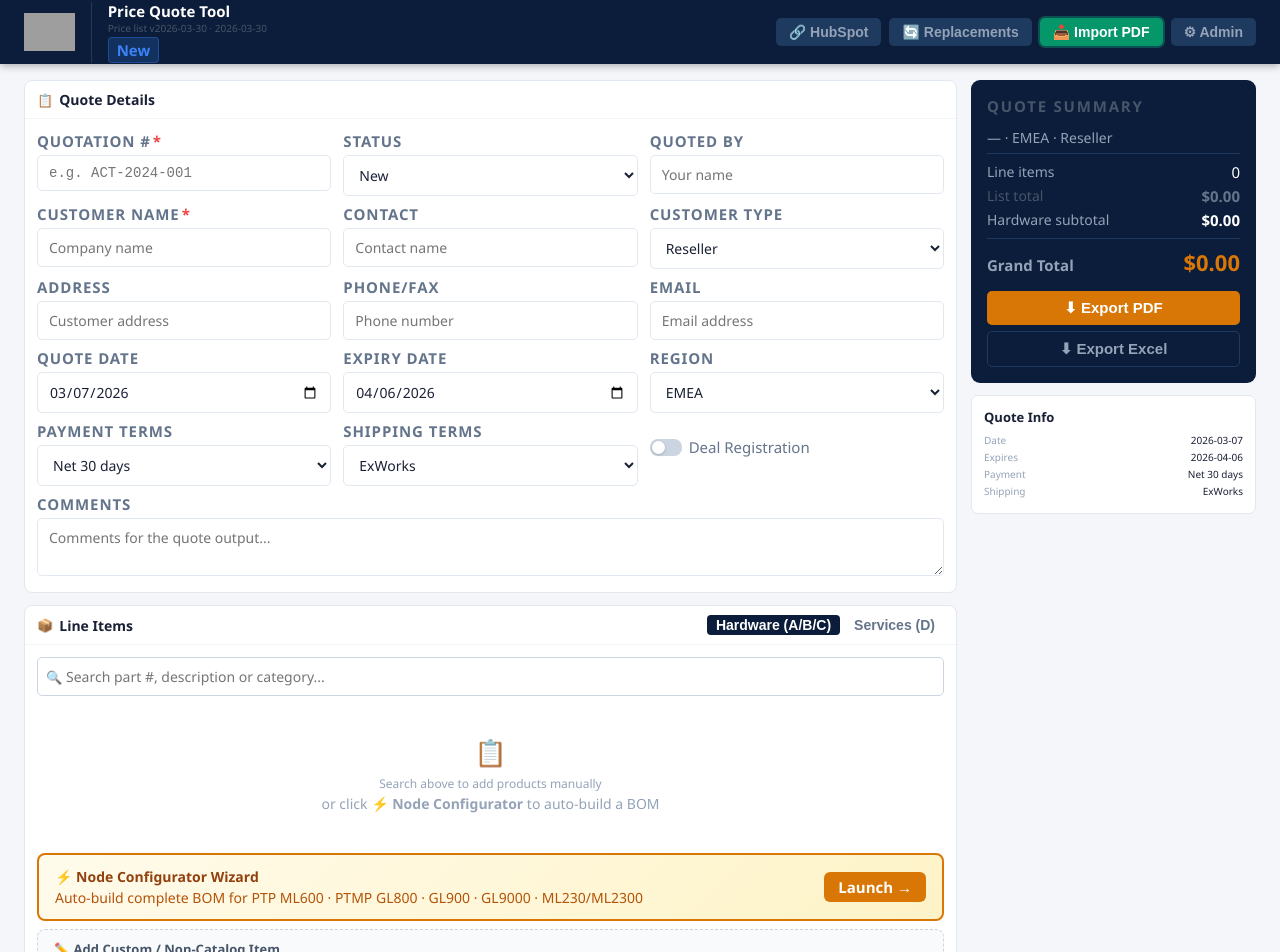
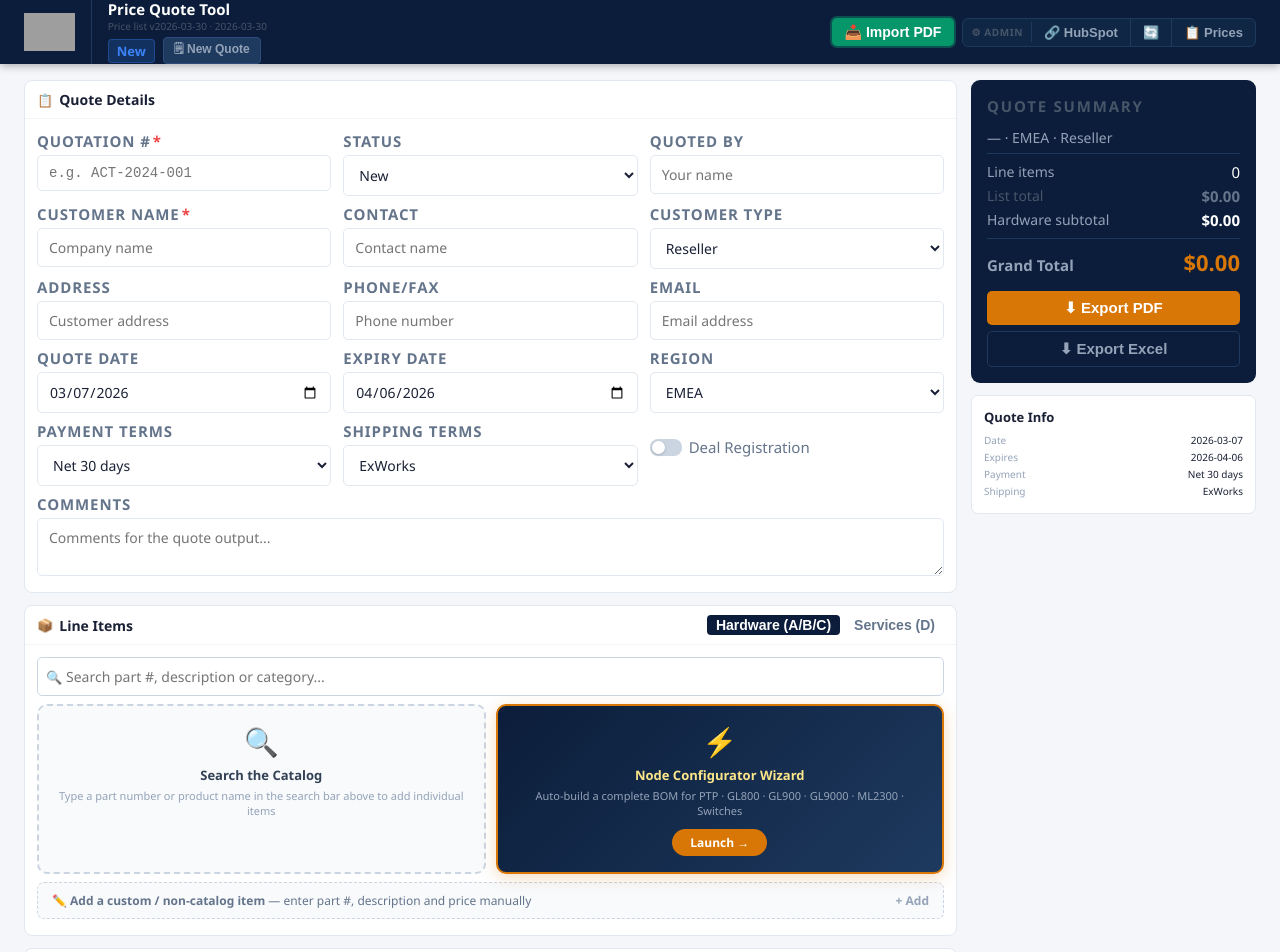
Before and after one commit to dalejandri/actelis-price-tool, a React (Vite) app: page / in a window 1280 px wide. Shown: the top 952 px of the page. Built offline with nearby package versions, Linux system fonts and the light colour scheme; grey boxes are pictures that could not be loaded.

Commit message:
UX: New Quote button, admin group, PTP cables step, visual empty state

```diff
--- a/src/App.jsx
+++ b/src/App.jsx
@@ -147,6 +147,8 @@ function NodeWizard({ region, custType, dealReg, replacements, onAddLines, onClo
     cpeQty:      1,
     ptpSfpPn:    null,
     ptpSfpQty:   2,
+    ptpCablePn:  null,   // ML600 copper/DSL cable
+    ptpCableQty: 1,
     ptpAcc:      {},
     // GL800 / GL900 / GL9000
     headendPn:   null,
@@ -223,6 +225,11 @@ function NodeWizard({ region, custType, dealReg, replacements, onAddLines, onClo
         const sfp = P(sel.ptpSfpPn);
         if (sfp) items.push({ ...sfp, qty: sel.ptpSfpQty });
       }
+      // Copper/DSL cables
+      if (sel.ptpCablePn) {
+        const cable = P(sel.ptpCablePn);
+        if (cable) items.push({ ...cable, qty: sel.ptpCableQty });
+      }
       // Power supplies
       const psNA = "506R00006", psEU = "506R00006E";
       if (sel.ptpAcc[psNA] || sel.ptpAcc[psEU]) {
@@ -403,7 +410,7 @@ function NodeWizard({ region, custType, dealReg, replacements, onAddLines, onClo
 
   // ── Step counts per type ─────────────────────────────────────────────────────
   const STEP_LABELS = {
-    PTP_ML600:   ["Type","Unit","Qty & Mode","SFPs","Accessories","Review"],
+    PTP_ML600:   ["Type","Unit","Qty & Mode","SFPs","Cables","Accessories","Review"],
     PTMP_GL800:  ["Type","Headend","CPEs","SFPs","Accessories","Review"],
     PTMP_GL900:  ["Type","Headend","CPEs","SFPs","Accessories","Review"],
     PTMP_GL9000: ["Type","Headend","CPEs","SFPs","Accessories","Review"],
@@ -619,8 +626,50 @@ function NodeWizard({ region, custType, dealReg, replacements, onAddLines, onClo
             </div>
           )}
 
-          {/* ── PTP ML600: Step 4 — Accessories ── */}
+          {/* ── PTP ML600: Step 4 — Cables ── */}
           {step === 4 && type === "PTP_ML600" && (
+            <div>
+              <StepHeader title="Copper / DSL Cables" sub="Optional. Select the cable type connecting the ML600 unit to the MDF/terminal block." />
+              <div style={{ marginBottom:10 }}>
+                <button onClick={()=>set("ptpCablePn",null)}
+                  style={{ padding:"8px 14px", borderRadius:7, border:`2px solid ${!sel.ptpCablePn?"#D97706":"#E2E8F0"}`, background:!sel.ptpCablePn?"#FFFBEB":"white", cursor:"pointer", fontSize:13, fontWeight:600, color:"#1A2035" }}>
+                  No cable required
+                </button>
+              </div>
+              <div style={{ display:"grid", gridTemplateColumns:"1fr 1fr", gap:6, marginBottom:12 }}>
+                {[
+                  { pn:"504R20110", label:"Quad DSL  4×RJ-45  10ft / 3m" },
+                  { pn:"504R20140", label:"Quad DSL  4×RJ-45  100ft / 30m" },
+                  { pn:"504R20120", label:"Octal DSL 8×RJ-45  10ft / 3m" },
+                  { pn:"504R20160", label:"Octal DSL 8×RJ-45  100ft / 30m" },
+                  { pn:"504R20180", label:"Octal DSL 8×RJ-45  150ft / 50m" },
+                  { pn:"504R60060", label:"64-pair DIN  US color  25ft" },
+                  { pn:"504R60062", label:"64-pair DIN  US color  100ft" },
+                  { pn:"504R60063", label:"64-pair DIN  US color  150ft" },
+                  { pn:"504R60088", label:"64-pair FCI  US color  100ft" },
+                ].map(opt => (
+                  <button key={opt.pn} onClick={()=>set("ptpCablePn",opt.pn)}
+                    style={{ textAlign:"left", padding:"8px 10px", borderRadius:7, border:`2px solid ${sel.ptpCablePn===opt.pn?A:"#E2E8F0"}`, background:sel.ptpCablePn===opt.pn?"#FFFBEB":"white", cursor:"pointer" }}>
+                    <div style={{ fontSize:12, fontWeight:600, color:"#1A2035" }}>{opt.label}</div>
+                    <div style={{ display:"flex", justifyContent:"space-between", marginTop:2 }}>
+                      <code style={{ fontSize:10, color:"#94A3B8" }}>{opt.pn}</code>
+                      <span style={{ fontSize:11, fontWeight:700, color:N }}>{$(P(opt.pn)?.price)}</span>
+                    </div>
+                  </button>
+                ))}
+              </div>
+              {sel.ptpCablePn && (
+                <div>
+                  <Label>Cable Quantity</Label>
+                  <Counter v={sel.ptpCableQty} min={1} max={50} set={v=>set("ptpCableQty",v)} />
+                  <div style={{ fontSize:11, color:"#64748B", marginTop:4 }}>Tip: qty = number of pairs per end, e.g. 1 octal cable covers 8 pairs.</div>
+                </div>
+              )}
+            </div>
+          )}
+
+          {/* ── PTP ML600: Step 5 — Accessories ── */}
+          {step === 5 && type === "PTP_ML600" && (
             <div>
               <StepHeader title="Accessories" sub="Optional add-ons. Power supplies qty is automatically set per unit count." />
               {[
@@ -2121,26 +2170,54 @@ export default function QuoteApp(){
           <div style={{borderLeft:"1px solid #1E3A5F",paddingLeft:16}}>
             <div style={{color:"white",fontWeight:700,fontSize:15,lineHeight:1.2}}>Price Quote Tool</div>
             <div style={{color:"#475569",fontSize:10,marginTop:1}}>Price list v{pricesMeta.version} · {pricesMeta.updated}</div>
-            <div style={{padding:"2px 8px",borderRadius:4,background:(SC[stat]||"#888")+"33",color:SC[stat]||"#888",fontSize:15,fontWeight:700,border:`1px solid ${(SC[stat]||"#888")}55`,display:"inline-block",marginTop:2}}>{stat}</div>
+            <div style={{display:"flex",alignItems:"center",gap:8,marginTop:4}}>
+              <div style={{padding:"2px 8px",borderRadius:4,background:(SC[stat]||"#888")+"33",color:SC[stat]||"#888",fontSize:13,fontWeight:700,border:`1px solid ${(SC[stat]||"#888")}55`}}>{stat}</div>
+              <button onClick={()=>{
+                if(lines.length===0&&!qn&&!cust||(window.confirm("Start a new quote? All current data will be cleared."))){
+                  setQn("");setCust("");setCont("");setAddr("");setPhone("");setEmail("");
+                  setQby("");setDt(TDM());setExp(ADM(TDM(),30));
+                  setReg(REGIONS_MAIN[0]);setCt("Reseller");setDr(false);
+                  setPay("Net 30 days");setShip("ExWorks");setStat("New");
+                  setCmts("");setLines([]);setSrch("");
+                  setAShip(false);setACC(false);setATax(false);setTax(6);
+                }
+              }} style={{padding:"2px 10px",borderRadius:4,background:"#1E3A5F",color:"#94A3B8",border:"1px solid #2D4A7A",fontSize:12,fontWeight:600,cursor:"pointer",whiteSpace:"nowrap"}}
+                onMouseEnter={e=>{e.currentTarget.style.background="#2D4A7A";e.currentTarget.style.color="white";}}
+                onMouseLeave={e=>{e.currentTarget.style.background="#1E3A5F";e.currentTarget.style.color="#94A3B8";}}>
+                🗒 New Quote
+              </button>
+            </div>
           </div>
         </div>
-        <div style={{display:"flex",gap:8}}>
-          <button style={{padding:"6px 13px",borderRadius:5,fontSize:14,fontWeight:700,cursor:"pointer",background:"#1E3A5F",color:"#94A3B8",border:"none"}}>🔗 HubSpot</button>
-          <button onClick={()=>setShowReplace(true)}
-            style={{padding:"6px 13px",borderRadius:5,fontSize:14,fontWeight:700,cursor:"pointer",background:"#1E3A5F",color:"#94A3B8",border:"none"}}>
-            🔄 Replacements{Object.keys(replacements).length>0?` (${Object.keys(replacements).length})`:""}
-          </button>
+        <div style={{display:"flex",gap:8,alignItems:"center"}}>
+          {/* ── User-facing actions ── */}
           <button onClick={()=>setShowImport(true)}
             style={{padding:"6px 13px",borderRadius:5,fontSize:14,fontWeight:700,cursor:"pointer",
               background:"#059669",color:"white",border:"none",
               boxShadow:"0 0 0 2px #10B98155"}}>
             📥 Import PDF
           </button>
-          <button onClick={()=>setShowAdmin(true)}
-            style={{padding:"6px 13px",borderRadius:5,fontSize:14,fontWeight:700,cursor:"pointer",
-              background:"#1E3A5F",color:"#94A3B8",border:"none"}}>
-            ⚙ Admin
-          </button>
+
+          {/* ── Admin tools group ── */}
+          <div style={{display:"flex",alignItems:"center",gap:0,background:"#0F2744",borderRadius:6,border:"1px solid #1E3A5F",overflow:"hidden"}}>
+            <div style={{padding:"3px 8px",fontSize:10,fontWeight:700,color:"#475569",borderRight:"1px solid #1E3A5F",textTransform:"uppercase",letterSpacing:"0.06em",whiteSpace:"nowrap"}}>
+              ⚙ Admin
+            </div>
+            <button style={{padding:"6px 12px",fontSize:13,fontWeight:600,cursor:"pointer",background:"transparent",color:"#94A3B8",border:"none",borderRight:"1px solid #1E3A5F"}}
+              title="HubSpot integration (coming soon)">
+              🔗 HubSpot
+            </button>
+            <button onClick={()=>setShowReplace(true)}
+              style={{padding:"6px 12px",fontSize:13,fontWeight:600,cursor:"pointer",background:"transparent",color:Object.keys(replacements).length>0?"#F59E0B":"#94A3B8",border:"none",borderRight:"1px solid #1E3A5F"}}
+              title="Manage part number replacements">
+              🔄{Object.keys(replacements).length>0?` (${Object.keys(replacements).length})`:""}
+            </button>
+            <button onClick={()=>setShowAdmin(true)}
+              style={{padding:"6px 12px",fontSize:13,fontWeight:600,cursor:"pointer",background:"transparent",color:"#94A3B8",border:"none"}}
+              title="Upload price list / manage data">
+              📋 Prices
+            </button>
+          </div>
         </div>
       </div>
 
@@ -2243,10 +2320,32 @@ export default function QuoteApp(){
             </div>
 
             {lines.length===0?(
-              <div style={{textAlign:"center",padding:"30px 0",color:"#94A3B8"}}>
-                <div style={{fontSize:26,marginBottom:5}}>📋</div>
-                <div style={{fontSize:12}}>Search above to add products manually</div>
-                <div style={{fontSize:14,marginTop:2}}>or click <strong>⚡ Node Configurator</strong> to auto-build a BOM</div>
+              <div style={{margin:"8px 0 4px"}}>
+                {/* Two prominent CTA cards side by side */}
+                <div style={{display:"grid",gridTemplateColumns:"1fr 1fr",gap:10,marginBottom:8}}>
+                  {/* Manual search CTA */}
+                  <div style={{padding:"16px",background:"#F8FAFC",border:"2px dashed #CBD5E1",borderRadius:10,textAlign:"center"}}>
+                    <div style={{fontSize:28,marginBottom:6}}>🔍</div>
+                    <div style={{fontSize:13,fontWeight:700,color:"#334155",marginBottom:4}}>Search the Catalog</div>
+                    <div style={{fontSize:11,color:"#94A3B8",lineHeight:1.4}}>Type a part number or product name in the search bar above to add individual items</div>
+                  </div>
+                  {/* Wizard CTA — bold highlighted */}
+                  <div onClick={()=>setShowWizard(true)} style={{padding:"16px",background:"linear-gradient(135deg,#0B1D3A,#1E3A5F)",border:"2px solid #D97706",borderRadius:10,textAlign:"center",cursor:"pointer",transition:"transform 0.1s,box-shadow 0.1s",boxShadow:"0 4px 16px rgba(217,119,6,0.25)"}}
+                    onMouseEnter={e=>{e.currentTarget.style.transform="translateY(-2px)";e.currentTarget.style.boxShadow="0 8px 24px rgba(217,119,6,0.4)";}}
+                    onMouseLeave={e=>{e.currentTarget.style.transform="translateY(0)";e.currentTarget.style.boxShadow="0 4px 16px rgba(217,119,6,0.25)";}}>
+                    <div style={{fontSize:28,marginBottom:6}}>⚡</div>
+                    <div style={{fontSize:13,fontWeight:800,color:"#FDE68A",marginBottom:4}}>Node Configurator Wizard</div>
+                    <div style={{fontSize:11,color:"#94A3B8",lineHeight:1.4,marginBottom:10}}>Auto-build a complete BOM for PTP · GL800 · GL900 · GL9000 · ML2300 · Switches</div>
+                    <div style={{display:"inline-block",background:"#D97706",color:"white",padding:"5px 18px",borderRadius:20,fontSize:12,fontWeight:700}}>Launch →</div>
+                  </div>
+                </div>
+                {/* Custom item strip */}
+                <div onClick={()=>setShowCustom(true)} style={{padding:"9px 14px",background:"#F8FAFC",border:"1px dashed #CBD5E1",borderRadius:7,display:"flex",alignItems:"center",justifyContent:"space-between",cursor:"pointer"}}
+                  onMouseEnter={e=>e.currentTarget.style.background="#F1F5F9"}
+                  onMouseLeave={e=>e.currentTarget.style.background="#F8FAFC"}>
+                  <div style={{fontSize:12,color:"#64748B"}}>✏️ <strong>Add a custom / non-catalog item</strong> — enter part #, description and price manually</div>
+                  <span style={{fontSize:12,color:"#94A3B8",fontWeight:600,flexShrink:0,marginLeft:8}}>+ Add</span>
+                </div>
               </div>
             ):(
               <div>
@@ -2316,29 +2415,23 @@ export default function QuoteApp(){
               </div>
             )}
 
-            {/* WIZARD LAUNCHER — prominent */}
-            <div onClick={()=>setShowWizard(true)} style={{marginTop:10,padding:"12px 16px",background:"linear-gradient(135deg,#FFFBEB,#FEF3C7)",border:"2px solid #D97706",borderRadius:8,display:"flex",alignItems:"center",justifyContent:"space-between",cursor:"pointer",transition:"all 0.15s"}}
-              onMouseEnter={e=>e.currentTarget.style.background="linear-gradient(135deg,#FEF3C7,#FDE68A)"}
-              onMouseLeave={e=>e.currentTarget.style.background="linear-gradient(135deg,#FFFBEB,#FEF3C7)"}>
-              <div>
-                <div style={{fontSize:14,fontWeight:800,color:"#92400E"}}>⚡ Node Configurator Wizard</div>
-                <div style={{fontSize:14,color:"#B45309",marginTop:2}}>Auto-build complete BOM for PTP ML600 · PTMP GL800 · GL900 · GL9000 · ML230/ML2300</div>
-              </div>
-              <div style={{background:A,color:"white",padding:"5px 14px",borderRadius:6,fontSize:15,fontWeight:700,whiteSpace:"nowrap",flexShrink:0}}>
-                Launch →
-              </div>
-            </div>
-
-            {/* CUSTOM LINE ITEM */}
-            <div onClick={()=>setShowCustom(true)} style={{marginTop:8,padding:"10px 16px",background:"#F8FAFC",border:"1.5px dashed #CBD5E1",borderRadius:8,display:"flex",alignItems:"center",justifyContent:"space-between",cursor:"pointer"}}
-              onMouseEnter={e=>{e.currentTarget.style.background="#F1F5F9";e.currentTarget.style.borderColor="#94A3B8";}}
-              onMouseLeave={e=>{e.currentTarget.style.background="#F8FAFC";e.currentTarget.style.borderColor="#CBD5E1";}}>
-              <div>
-                <div style={{fontSize:13,fontWeight:700,color:"#475569"}}>✏️ Add Custom / Non-Catalog Item</div>
-                <div style={{fontSize:12,color:"#94A3B8",marginTop:1}}>Quote a product not in the catalog — enter part #, description and price manually</div>
-              </div>
-              <div style={{color:"#64748B",fontSize:13,fontWeight:600,whiteSpace:"nowrap",flexShrink:0,marginLeft:12}}>+ Add</div>
-            </div>
+            {/* ADD MORE — compact strip shown only when lines already exist */}
+            {lines.length>0&&(
+              <div style={{display:"flex",gap:8,marginTop:10}}>
+                <div onClick={()=>setShowWizard(true)} style={{flex:1,padding:"8px 12px",background:"linear-gradient(135deg,#FFFBEB,#FEF3C7)",border:"1.5px solid #D97706",borderRadius:7,display:"flex",alignItems:"center",justifyContent:"space-between",cursor:"pointer"}}
+                  onMouseEnter={e=>e.currentTarget.style.background="linear-gradient(135deg,#FEF3C7,#FDE68A)"}
+                  onMouseLeave={e=>e.currentTarget.style.background="linear-gradient(135deg,#FFFBEB,#FEF3C7)"}>
+                  <span style={{fontSize:12,fontWeight:700,color:"#92400E"}}>⚡ Node Configurator</span>
+                  <span style={{fontSize:11,color:"#B45309",fontWeight:600}}>+ Add BOM</span>
+                </div>
+                <div onClick={()=>setShowCustom(true)} style={{flex:1,padding:"8px 12px",background:"#F8FAFC",border:"1.5px dashed #CBD5E1",borderRadius:7,display:"flex",alignItems:"center",justifyContent:"space-between",cursor:"pointer"}}
+                  onMouseEnter={e=>e.currentTarget.style.background="#F1F5F9"}
+                  onMouseLeave={e=>e.currentTarget.style.background="#F8FAFC"}>
+                  <span style={{fontSize:12,fontWeight:700,color:"#475569"}}>✏️ Custom Item</span>
+                  <span style={{fontSize:11,color:"#94A3B8",fontWeight:600}}>+ Add</span>
+                </div>
+              </div>
+            )}
           </Panel>
 
           {/* FINANCIAL OPTIONS */}
```
